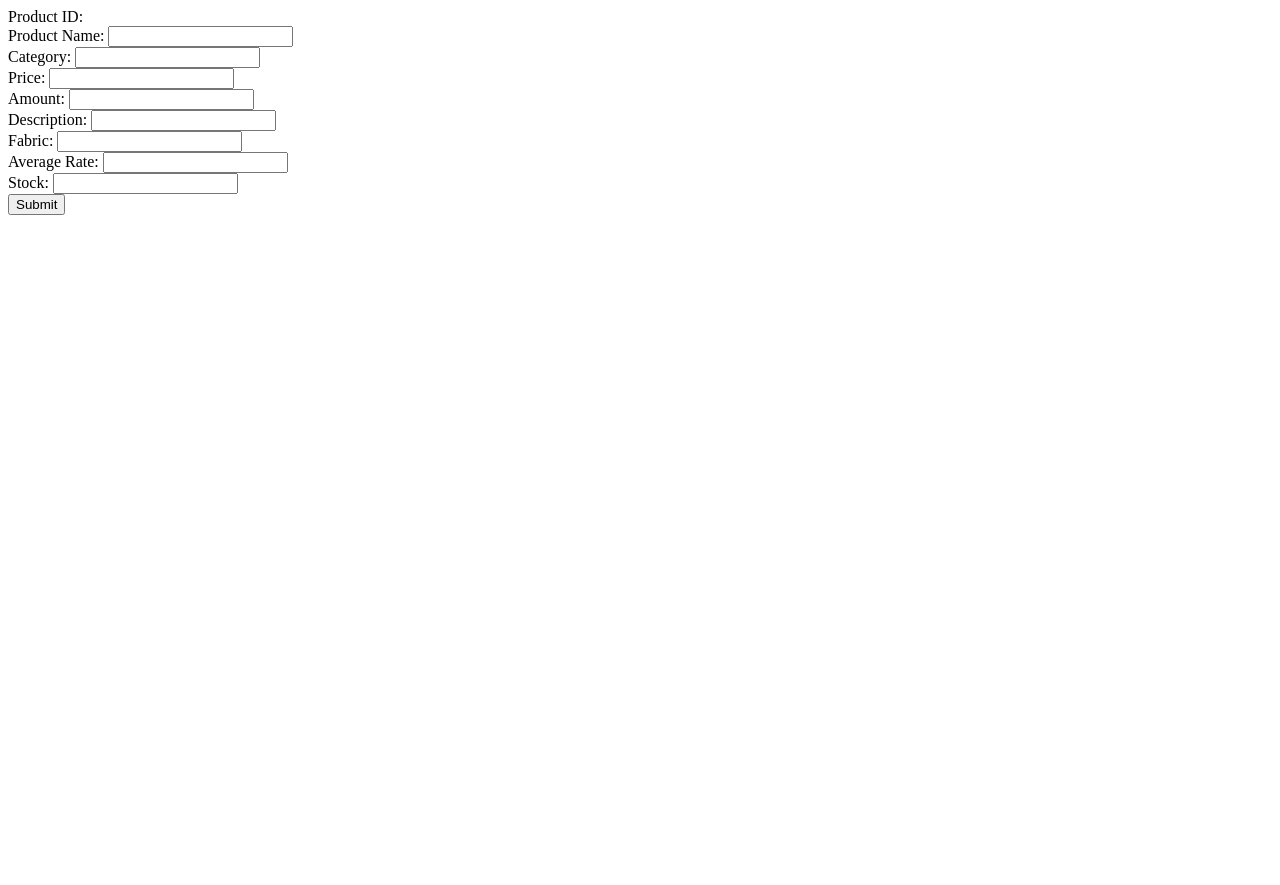
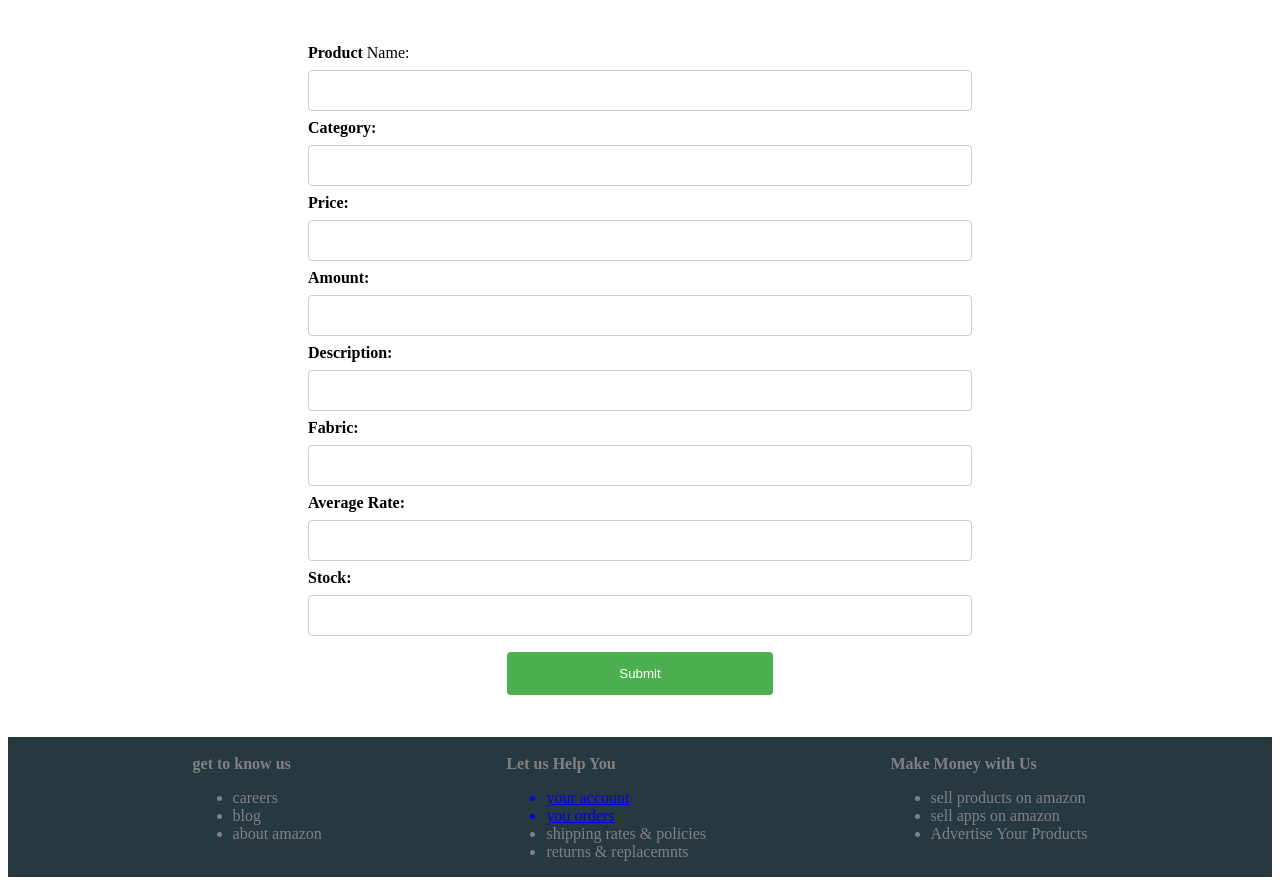
Before and after one commit to Ashraf-Jr/web-project, a PHP site: page /EditProduct.php?id=1 in a window 1280 px wide. Before the commit the page ends 215 px from the top, so only its background shows below. Run offline with PHP 8.4, Linux system fonts and the light colour scheme; tables that the repository leaves empty or names only in its code hold one stand-in row (values such as "Sample post"); data that the repository does not hold is empty.

Commit message:
Update EditProduct.php

```diff
--- a/EditProduct.php
+++ b/EditProduct.php
@@ -1,16 +1,70 @@
+<html>
+<head>
+	<style>
+	input[type=submit]
+	{
+	  width: 40%;
+	  background-color: #4CAF50;
+	  color: white;
+	  padding: 14px 20px;
+	  margin: 8px 0;
+	  border: none;
+	  border-radius: 4px;
+	  cursor: pointer;
+
+	}
+	input[type=text]
+	{
+	  width: 100%;
+	  padding: 12px 20px;
+	  margin: 8px 0;
+	  display: inline-block;
+	  border: 1px solid #ccc;
+	  border-radius: 4px;
+	  box-sizing: border-box;
+	}
+	.form
+	{
+	  margin-left:300px;
+	  margin-right:300px;
+	}
+	label
+	{
+		font-weight:bold;
+	}
+	</style>
+</head>
+<body>
 <?php
-//include "menu.php";
+session_start();
+if(isset($_SESSION['ID']))
+{
+if($_SESSION['Role']==1)
+{
+  include_once("client menu.php");
+}
+else if($_SESSION['Role']==2)
+{
+  include_once("admin menu.php");
+}
+else if($_SESSION['Role']==3)
+{
+  include_once("HRmenu.php");
+}
+else if($_SESSION['Role']==4)
+{
+include_once("auditor menu.php");
+}
+else
+{
+include_once("menu.php");
+}
+}
+ ?>
+<?php
 
-session_start();
-/*$_POST["ProductID"]=$ProductID;
-$_POST["ProductName"]=$ProductName;
-$_POST["Category"]=$Category;
-$_POST["Price"]=$Price;
-$_POST["Amount"]=$Amount;
-$_POST["Description"]=$Description;
-$_POST["Fabric"]=$Fabric;
-$_POST["AverageRate"]=$AverageRate;
-$_POST["Stock"]=$Stock;*/
+echo"<br><br>";
+
 
 $conn = new mysqli ("localhost", "root", "", "market place") ;
 
@@ -22,21 +76,24 @@ if(!isset($_GET['submit'])){
 
 $select="select * from Products where ProductID=".$_GET['id'];
 $result1=$conn->query($select);
-if($row = $result1->fetch_array(MYSQLI_ASSOC)){
-	echo "<form action='' method='get'>";
- echo "Product ID: <input type= 'hidden'  name= 'ProductID'  value='".$row['ProductID']."'><br>";
-echo "Product Name: <input type= 'text'  name= 'ProductName' value=".$row['ProductName']."><br>";
-echo "Category: <input type= 'text'  name= 'Category' value=".$row['Category']."><br>";
-echo "Price: <input type= 'text'  name= 'Price' value=".$row['Price']."><br>";
-echo "Amount: <input type= 'text'  name= 'Amount' value=".$row['Amount']."><br>";
-echo "Description: <input type= 'text'  name= 'Description' value=".$row['Description']."><br>";
-echo "Fabric: <input type= 'text'  name= 'Fabric' value=".$row['Fabric']."><br>";
-echo "Average Rate: <input type= 'text'  name= 'AverageRate' value=".$row['AverageRate']."><br>";
-echo "Stock: <input type= 'text'  name= 'Stock' value=".$row['Stock']."><br>";
-echo "<input type= 'submit'  name= 'submit'  value= 'Submit' ><br>";
+if($row = $result1->fetch_array(MYSQLI_ASSOC))
+{
+	echo "<form class='form' action='' method='get'>";
+ // echo "Product ID: <input type= 'hidden'  name= 'ProductID'  value='".$row['ProductID']."'><br>";
+echo "<label>Product</label> Name: <input type= 'text'  name= 'ProductName' value=".$row['ProductName']."><br>";
+echo "<label>Category:</label> <input type= 'text'  name= 'Category' value=".$row['Category']."><br>";
+echo "<label>Price:</label> <input type= 'text'  name= 'Price' value=".$row['Price']."><br>";
+echo "<label>Amount:</label> <input type= 'text'  name= 'Amount' value=".$row['Amount']."><br>";
+echo "<label>Description:</label> <input type= 'text'  name= 'Description' value=".$row['Description']."><br>";
+echo "<label>Fabric:</label> <input type= 'text'  name= 'Fabric' value=".$row['Fabric']."><br>";
+echo "<label>Average Rate:</label> <input type= 'text'  name= 'AverageRate' value=".$row['AverageRate']."><br>";
+echo "<label>Stock:</label> <input type= 'text'  name= 'Stock' value=".$row['Stock']."><br>";
+echo "<center><input  type= 'submit'  name= 'submit'  value= 'Submit' ></center><br>";
+echo"</form>";
+
 }
+
 }
-echo"</form>";
 
 if(isset($_GET['submit'])){
 $sql="update products set ProductID='".$_GET['ProductID']."', ProductName='".$_GET['ProductName']."', Category='".$_GET['Category']."', Price='".$_GET['Price']."', Amount='".$_GET['Amount']."', Description='".$_GET['Description']."', Fabric='".$_GET['Fabric']."', AverageRate='".$_GET['AverageRate']."', Stock='".$_GET['Stock']."'  where ProductID = '".$_GET['ProductID']."'";
@@ -53,3 +110,37 @@ echo"<h3 style='color:green;'> Updated </h3> ";
 }
 
 ?>
+</body>
+
+<footer class="footer" style="background-color:#263840;color:#818181">
+	<br>
+	<div style="justify-content:space-evenly;display:flex">
+	<div>
+		<b>get to know us</b>
+		<ul>
+			<li>careers</li>
+			<li>blog</li>
+			<li>about amazon</li>
+		</ul>
+	</div>
+	<div>
+<b>Let us Help You </b>
+<ul>
+ <a href="Account.php" alt=" your account"><li>your account</li></a>
+ <a href="YouOrders.php"><li>you orders</li></a>
+ <li>shipping rates & policies</li>
+ <li>returns & replacemnts</li>
+</ul>
+</div>
+<div>
+ <b>Make Money with Us</b>
+ <ul>
+	 <li>sell products on amazon</li>
+	 <li>sell apps on amazon</li>
+		 <li>Advertise Your Products</li>
+		 </ul>
+</div>
+
+</div>
+</footer>
+</html>
```
